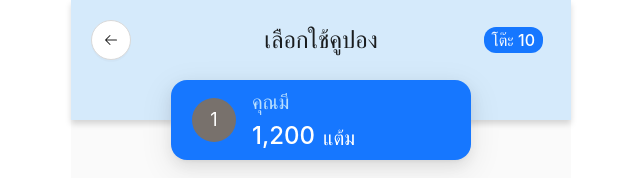
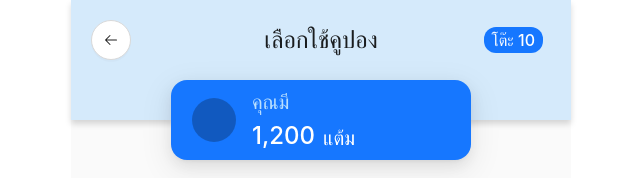
Before and after one commit to meeorder/meeorder-frontend, a Next.js app: page /coupon in a window 1280 px wide. Shown: the top 178 px of the page, without its empty margins (319-959 px from the left). Built offline with nearby package versions, Linux system fonts and the light colour scheme.

Commit message:
userAvatar

```diff
--- a/src/modules/user/layout/components/UserTopNav.tsx
+++ b/src/modules/user/layout/components/UserTopNav.tsx
@@ -1,5 +1,6 @@
 import { Text } from "@/modules/common/components/Typography";
 import { useClient } from "@/modules/common/hooks/useClient";
+import { useUserStore } from "@/modules/common/hooks/useUserStore";
 import { useSessionStore } from "@/modules/user/order/hooks/useSessionStore";
 import UserAvatar from "@/modules/user/user/UserAvatar";
 import styled from "@emotion/styled";
@@ -12,6 +13,8 @@ const UserTopNav = () => {
   const { isClientLoaded } = useClient();
 
   const session = useSessionStore((state) => state.session);
+
+  const user = useUserStore((state) => state.user);
 
   return (
     <>
@@ -38,7 +41,7 @@ const UserTopNav = () => {
       <StyledButton
         type="default"
         shape="circle"
-        icon={<UserAvatar />}
+        icon={<UserAvatar user={user} />}
         onClick={() => void router.push("/signin")}
       />
     </>
--- a/src/modules/user/user/UserAvatar.tsx
+++ b/src/modules/user/user/UserAvatar.tsx
@@ -1,4 +1,4 @@
-import { type User } from "@/modules/user/mock/user";
+import { type User } from "@/modules/services/auth";
 import { User as ReactUser } from "@phosphor-icons/react";
 import { Avatar, theme } from "antd";
 
@@ -34,11 +34,11 @@ const UserAvatar: React.FC<UserAvatarProps> = ({ user }) => {
       "#f43f5e",
     ];
 
-    const userColor = colors[parseInt(user.id) % colors.length];
+    const userColor = colors[parseInt(user._id) % colors.length];
 
     return (
       <Avatar size={44} style={{ backgroundColor: userColor }}>
-        {user.name[0]}
+        {user?.username?.[0]}
       </Avatar>
     );
   } else {
```
